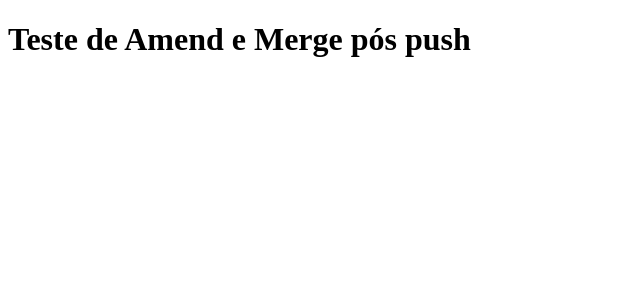
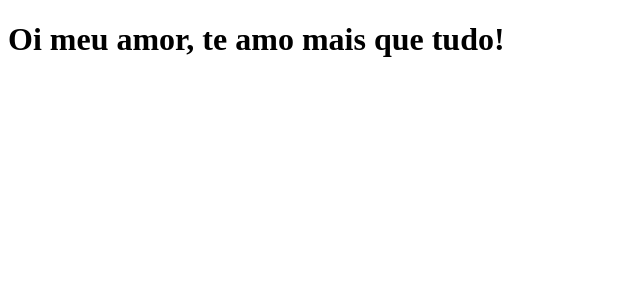
Before and after one commit to sjunqueira/clone-tabnews, a Next.js app: page / in a window 1280 px wide. Shown: the top 300 px of the page, without its empty margins (0-640 px from the left). Built offline with nearby package versions, Linux system fonts and the light colour scheme.

Commit message:
Alteração de Home

```diff
--- a/pages/index.js
+++ b/pages/index.js
@@ -1,5 +1,5 @@
 function Home() {
-    return <h1>Teste de Amend e Merge pós push</h1>
+    return <h1>Oi meu amor, te amo mais que tudo!</h1>
 }
 
 export default Home;
```
